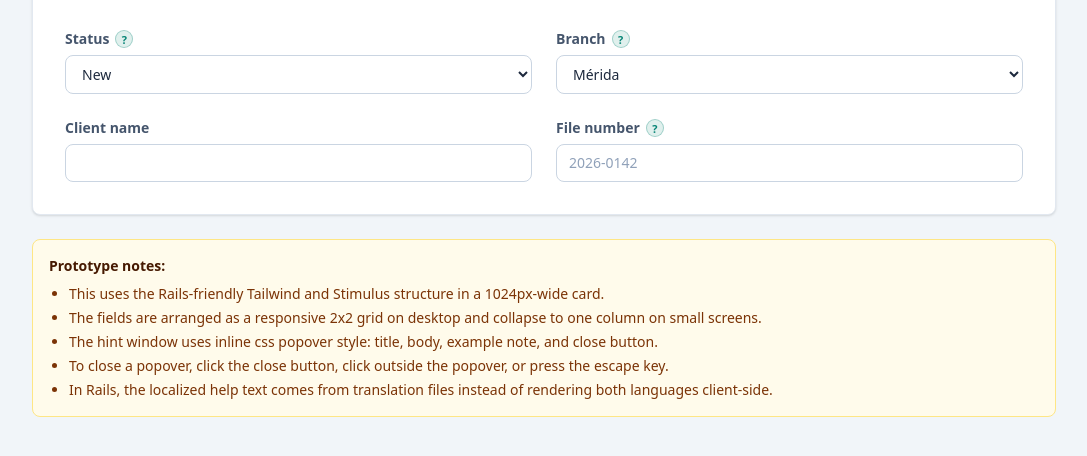
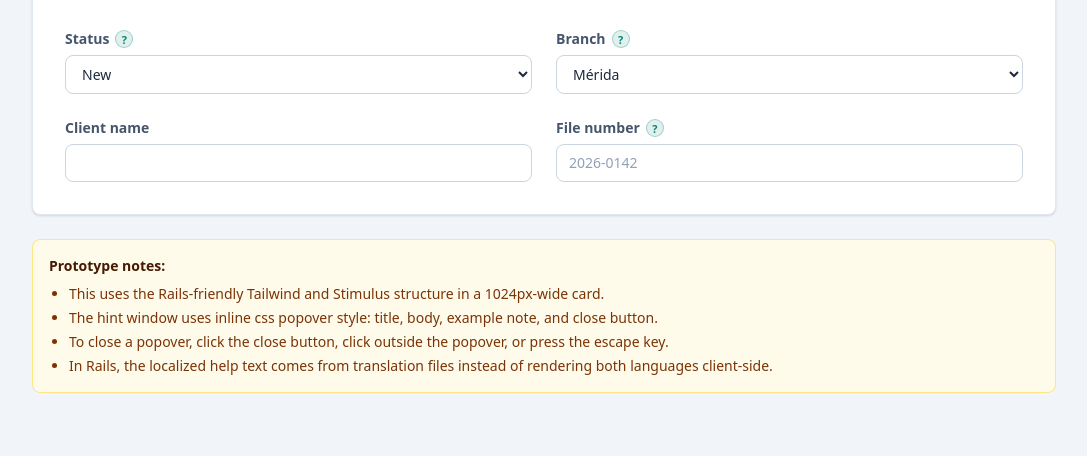
Before and after one commit to roblefort/contextual-field-helpers, a plain HTML site: page index.html in a window 1280 px wide. Shown: the part 166-622 px from the top of the page, without its empty margins (96-1183 px from the left). Drawn offline with nearby package versions, Linux system fonts and the light colour scheme.

Commit message:
edit notes

```diff
--- a/index.html
+++ b/index.html
@@ -153,7 +153,6 @@
     <strong class="text-amber-950">Prototype notes:</strong>
     <ul class="list-disc pl-5 mt-2 space-y-1">
       <li>This uses the Rails-friendly Tailwind and Stimulus structure in a 1024px-wide card.</li>
-      <li>The fields are arranged as a responsive 2x2 grid on desktop and collapse to one column on small screens.</li>
       <li>The hint window uses inline css popover style: title, body, example note, and close button.</li>
       <li>To close a popover, click the close button, click outside the popover, or press the escape key.</li>
       <li>In Rails, the localized help text comes from translation files instead of rendering both languages client-side.</li>
```
